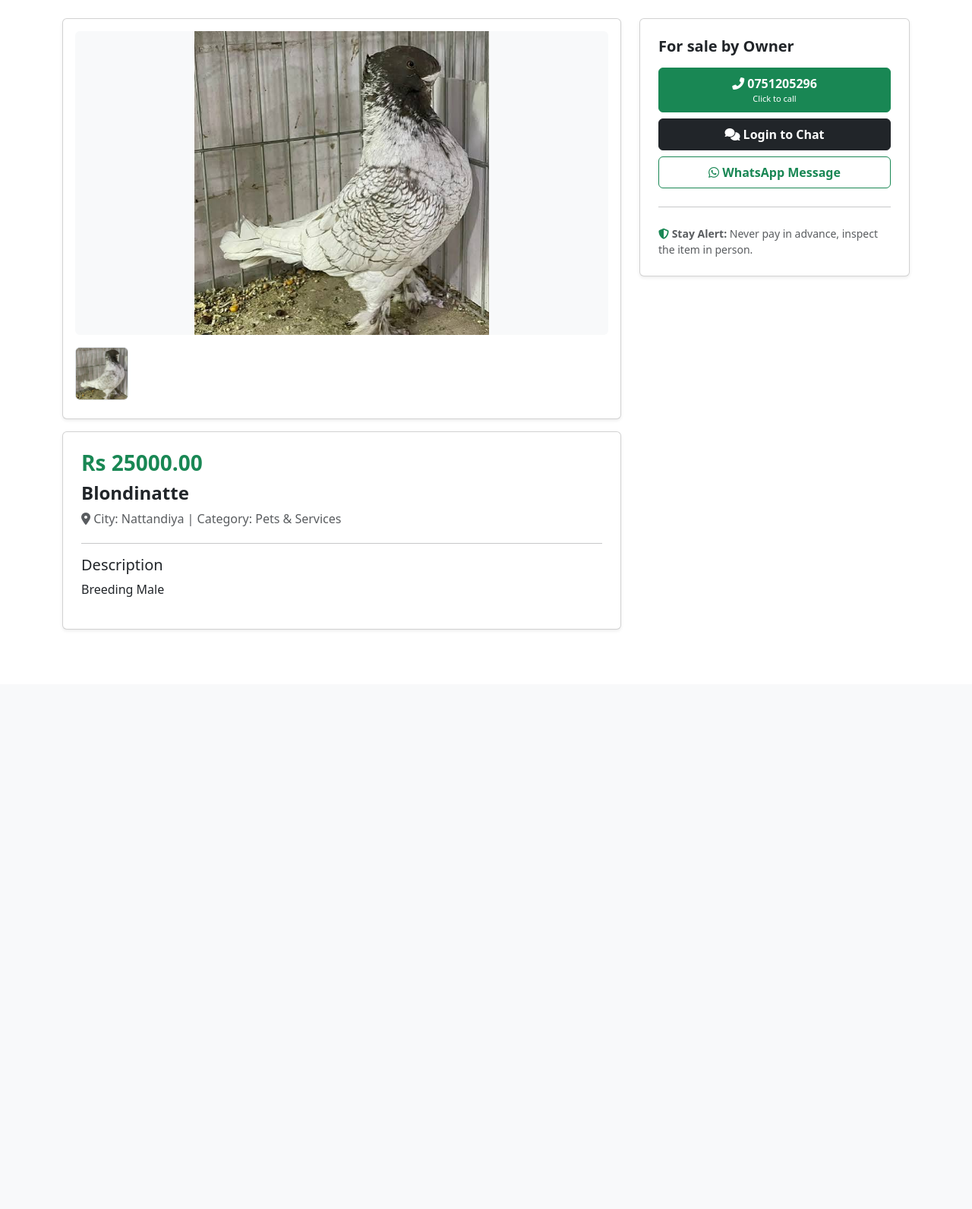
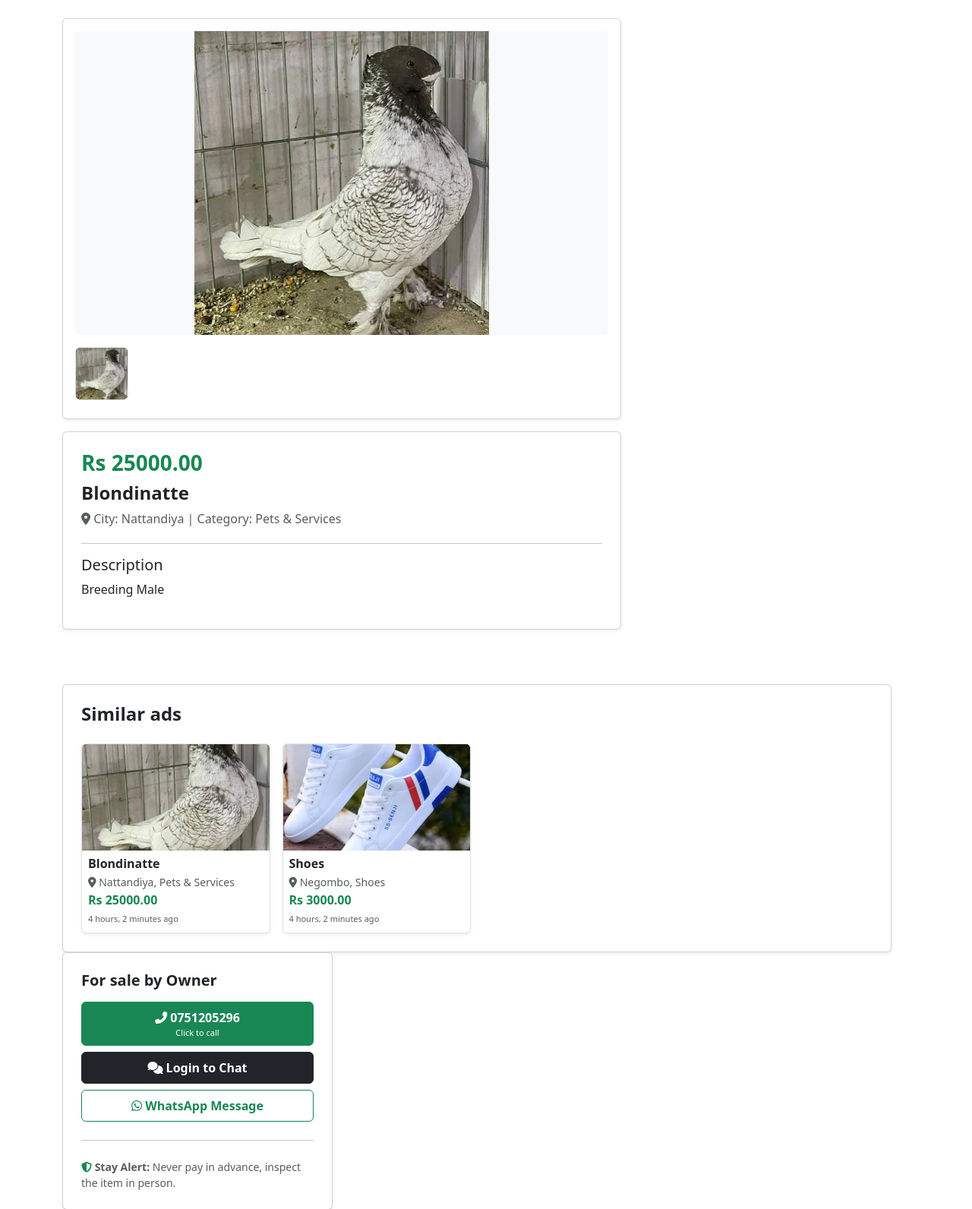
Before and after one commit to mhdamaan4321-source/Kartify-, a Django app: template core/templates/core/product_detail.html in a window 1280 px wide. Shown: the part 70-1662 px from the top of the page at 76% size. Before the commit the page ends 899 px from the top, so only its background shows below. Run offline with Django 5.2, Linux system fonts and the light colour scheme; the template is opened without the code that fills it: values that come from a table or form of the project are taken from there, others are empty; data comes from the database, SQL or seed files in the repository; parts of the project's set-up code (start-up, migrations or seed data) failed here and were passed over.

Commit message:
Update views.py with product_detail and similar products support

```diff
--- a/core/templates/core/product_detail.html
+++ b/core/templates/core/product_detail.html
@@ -35,6 +35,44 @@
                 <p style="white-space: pre-line;">{{ product.description }}</p>
             </div>
         </div>
+
+<!-- Similar Ads Section -->
+    {% if similar_products %}
+    <div class="row mt-5">
+        <div class="col-12">
+            <div class="card shadow-sm p-4">
+                <h4 class="fw-bold mb-4">Similar ads</h4>
+                <div class="row row-cols-1 row-cols-md-2 row-cols-lg-4 g-3">
+                    {% for sim_product in similar_products %}
+                        <div class="col">
+                            <div class="card h-100 shadow-sm border">
+                                {% if sim_product.images.first %}
+                                    <img src="{{ sim_product.images.first.image.url }}" class="card-img-top" style="height: 140px; object-fit: cover;" alt="{{ sim_product.title }}">
+                                {% else %}
+                                    <div class="bg-light text-center py-5 text-muted" style="height: 140px;">No Image</div>
+                                {% endif %}
+                                <div class="card-body p-2 d-flex flex-column justify-content-between">
+                                    <div>
+                                        <h6 class="card-title fw-semibold text-truncate mb-1">
+                                            <a href="{% url 'product_detail' sim_product.id %}" class="text-dark text-decoration-none">{{ sim_product.title }}</a>
+                                        </h6>
+                                        <p class="text-muted small mb-1"><i class="fas fa-map-marker-alt"></i> {{ sim_product.city.name }}, {{ sim_product.category.name }}</p>
+                                    </div>
+                                    <div>
+                                        <h6 class="fw-bold text-success mb-0">Rs {{ sim_product.price }}</h6>
+                                        <small class="text-muted" style="font-size: 11px;">{{ sim_product.created_at|timesince }} ago</small>
+                                    </div>
+                                </div>
+                            </div>
+                        </div>
+                    {% endfor %}
+                </div>
+            </div>
+        </div>
+    </div>
+    {% endif %}
+
+
 
         <!-- Right Side: Contact & Actions (Call, WhatsApp, Chat) -->
         <div class="col-lg-4">
```
Also changed, not shown: core/views.py (+11 -4 lines).
